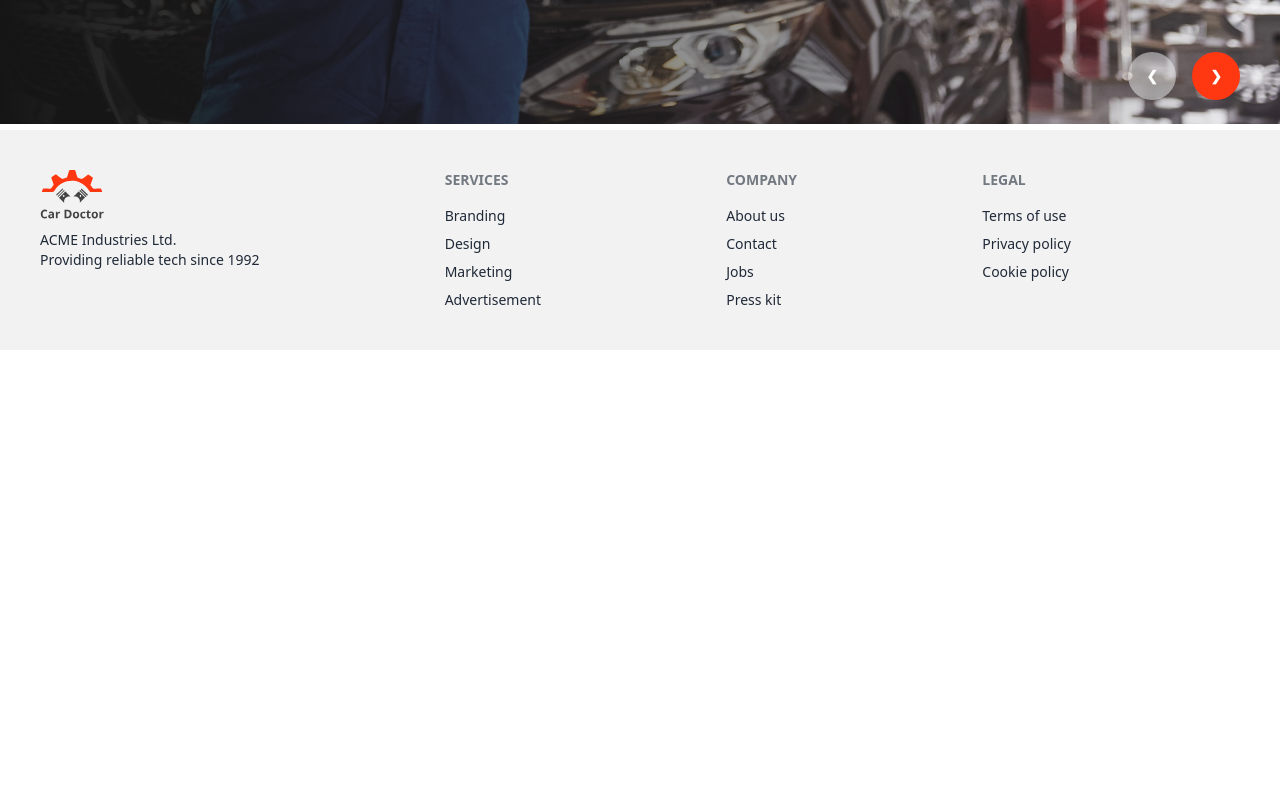
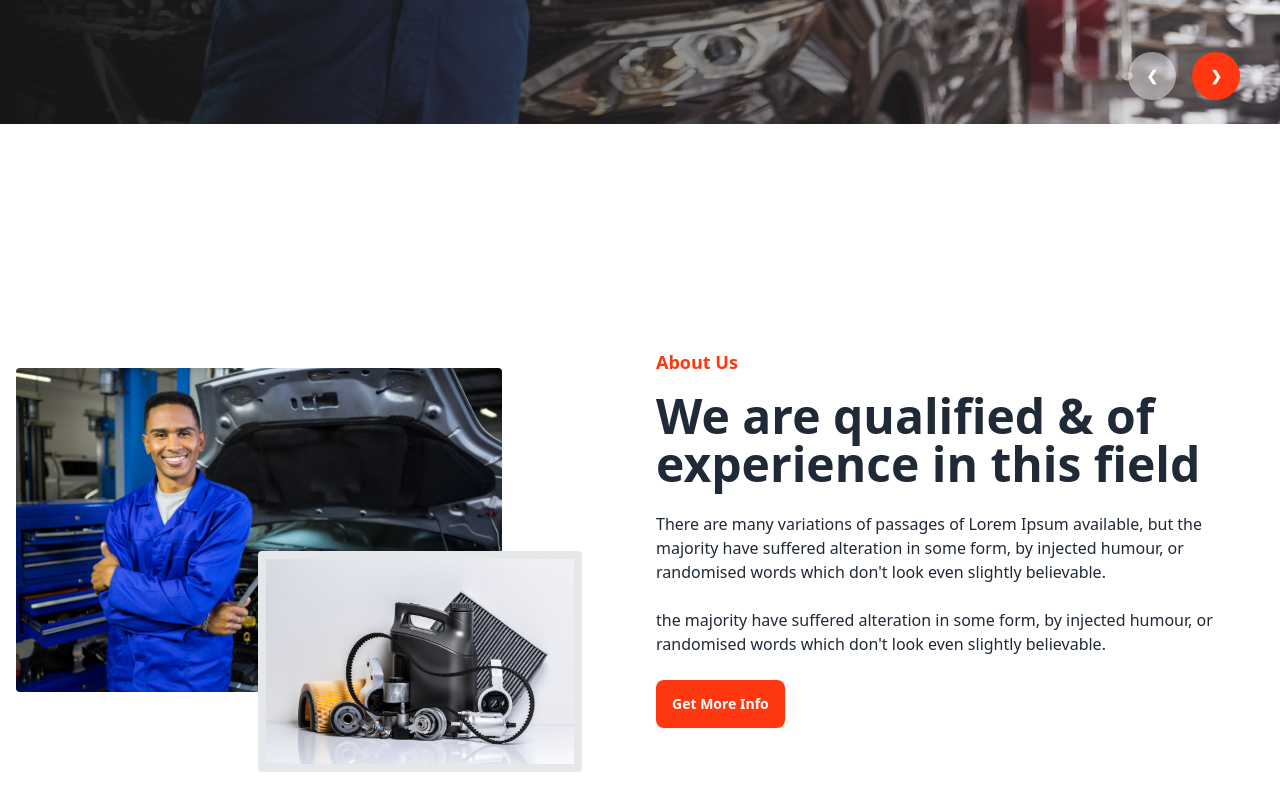
Before and after one commit to yousof-ali/car-doctor, a React (Vite) app: page / in a window 1280 px wide. Shown: the part 600-1400 px from the top of the page. Before the commit the page ends 950 px from the top, so only its background shows below. Built offline with nearby package versions, Linux system fonts and the light colour scheme.

Commit message:
about section done

```diff
--- /dev/null
+++ b/src/Component/CommonButton.jsx
@@ -0,0 +1,15 @@
+import React from 'react';
+
+const CommonButton = ({label, onClick, className,disabled,}) => {
+    return (
+        <button
+            className={`bg-[#FF3811] btn border-none text-white hover:bg-[rgb(255,100,17)] ${className}`}
+            onClick={onClick}
+            disabled={disabled}
+        >
+            {label}
+        </button>
+    );
+};
+
+export default CommonButton;
--- /dev/null
+++ b/src/Pages/Home/AboutUs/AboutUs.jsx
@@ -0,0 +1,33 @@
+import React from 'react';
+import person from "../../../assets/images/about_us/person.jpg"
+import parts from "../../../assets/images/about_us/parts.jpg"
+import CommonButton from '../../../Component/CommonButton';
+
+const AboutUs = () => {
+    return (
+        <div className="hero bg-base-100 min-h-screen">
+  <div className="hero-content  flex gap-8 flex-col lg:flex-row-reverse">
+    <div className="text-center  flex-1 lg:text-left">
+        <p className='text-[#FF3811] text-lg font-bold py-4'>About Us</p>
+      <h1 className="text-5xl font-bold">We are qualified & of experience in this field</h1>
+      <p className="py-6">
+      There are many variations of passages of Lorem Ipsum available, but the majority have suffered alteration in some form, by injected humour, or randomised words which don't look even slightly believable.
+      </p>
+      <p>
+      the majority have suffered alteration in some form, by injected humour, or randomised words which don't look even slightly believable.
+      </p>
+      <CommonButton className={"mt-6"} label={"Get More Info"}></CommonButton>
+    </div>
+    <div className="card flex-1  shrink-0 ">
+      <div className='w-4/5  relative '>
+        <img className='rounded ' src={person} alt="" />
+
+        <img className='absolute border-8 rounded w-2/3 -bottom-20 -right-20' src={parts} alt="" />
+      </div>
+    </div>
+  </div>
+</div>
+    );
+};
+
+export default AboutUs;
--- a/src/Pages/Home/Home.jsx
+++ b/src/Pages/Home/Home.jsx
@@ -1,10 +1,12 @@
 import React from 'react';
 import Bannar from './Bannar/Bannar';
+import AboutUs from './AboutUs/AboutUs';
 
 const Home = () => {
     return (
         <div>
             <Bannar></Bannar>
+            <AboutUs></AboutUs>
         </div>
     );
 };
--- a/src/main.jsx
+++ b/src/main.jsx
@@ -7,7 +7,7 @@ import router from "./Routes/Router";
 
 
 ReactDOM.createRoot(document.getElementById("root")).render(
-  <div className="max-w-[1500px] mx-auto">
+  <div className="max-w-7xl mx-auto">
     <React.StrictMode>
     <RouterProvider router={router} />
   </React.StrictMode>
```
Also changed, not shown: src/Pages/Home/Bannar/Bannar.jsx (+91 -57 lines).
